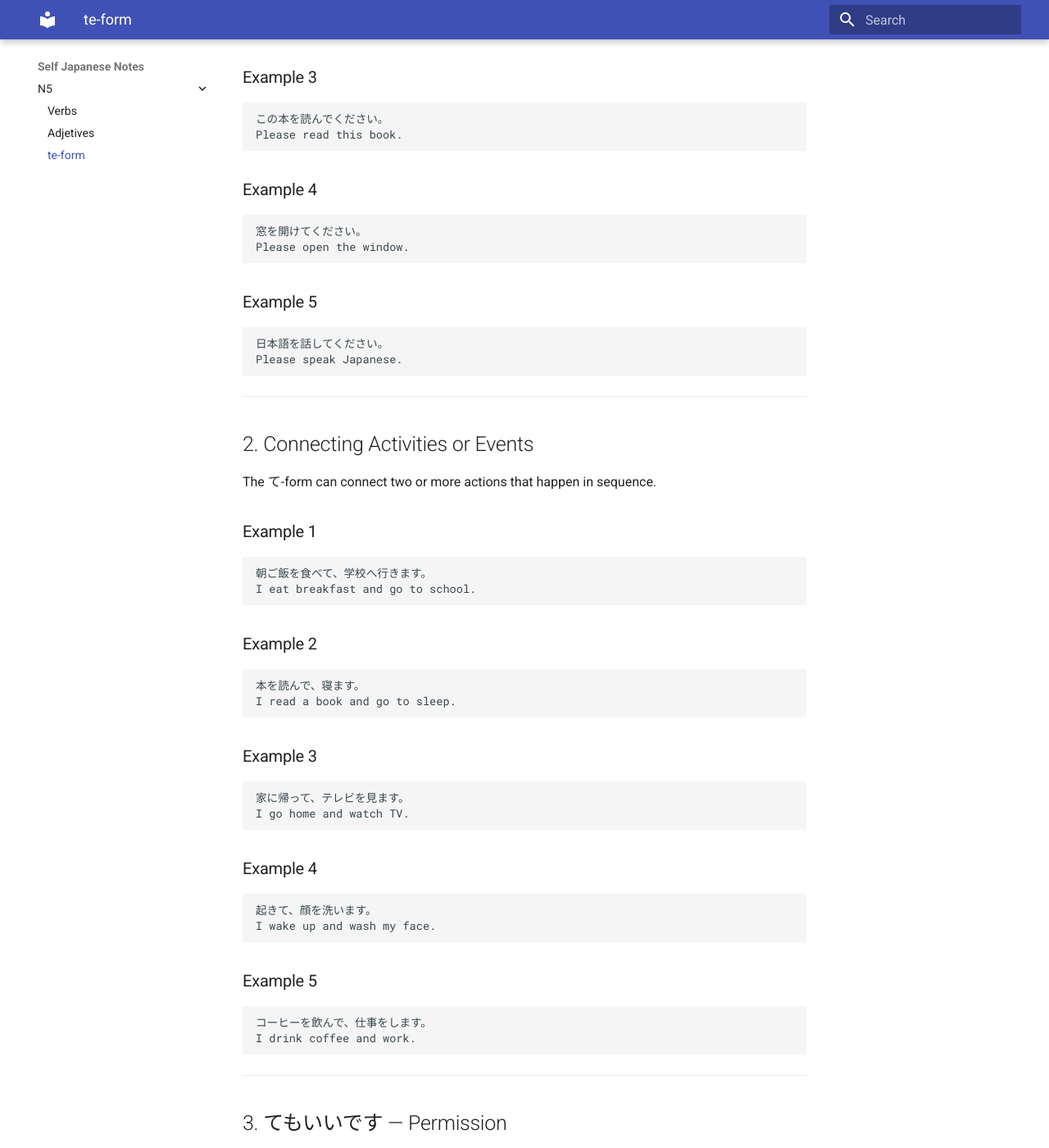
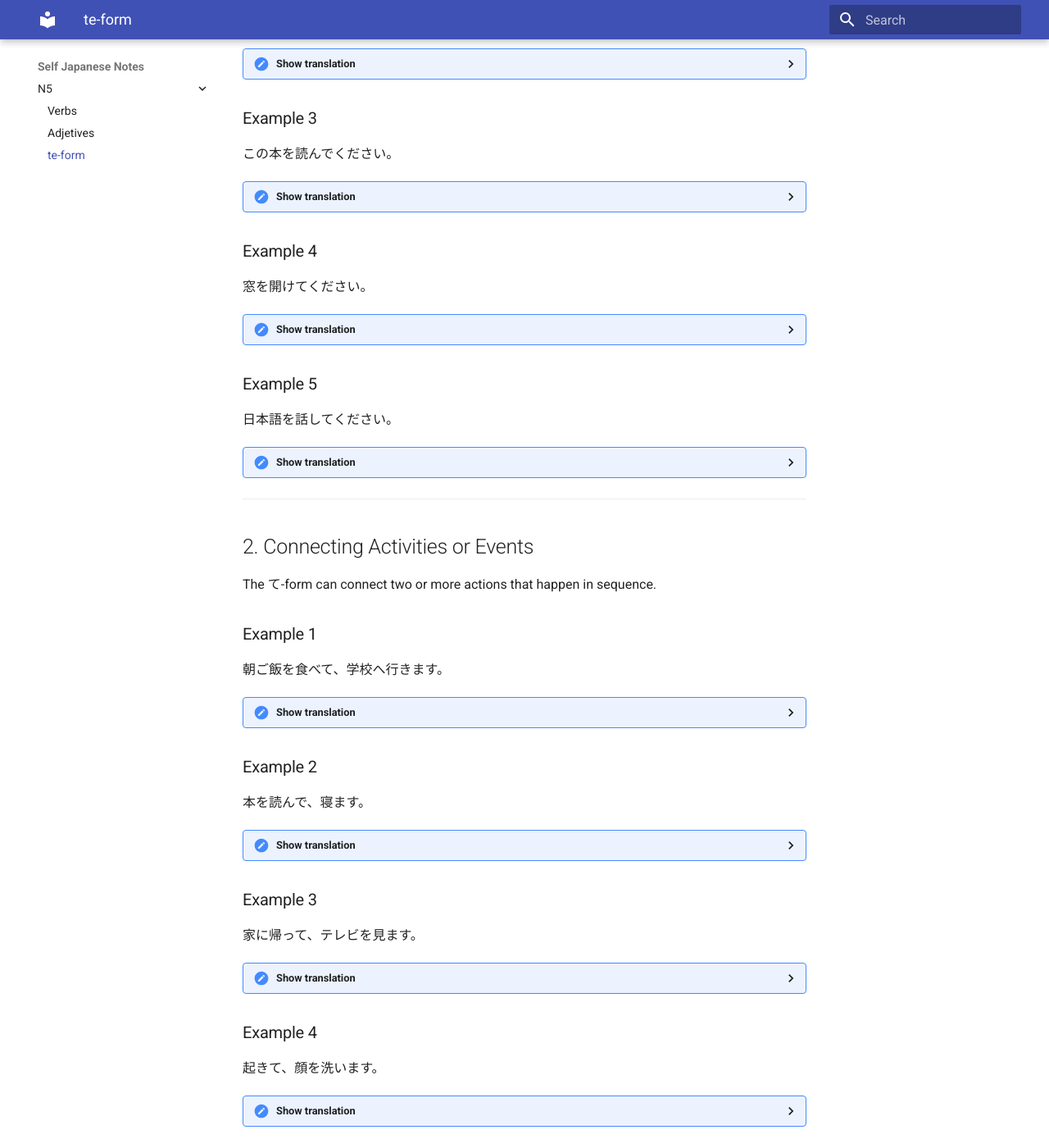
Before and after one commit to Kuellar/self-japanese-notes, an MkDocs documentation site: the page built from docs/n5/3-te-form.md, in a window 1280 px wide and 1400 px high, scrolled down 10951 px. Shown: the whole window at 82% size. Built offline with MkDocs 1.6.1 and Material for MkDocs 9.7.7, drawn with Linux system fonts in a browser that asks for light colours; some of the changed text lies outside the part shown.

Commit message:
Hide translation

````diff
--- a/docs/n5/3-te-form.md
+++ b/docs/n5/3-te-form.md
@@ -421,38 +421,58 @@ At the N5 level, the basic form `手伝いましょうか` is sufficient for off
 
 ### Example 1
 
-```text
 ここに名前を書いてください。
+
+<details>
+<summary>Show translation</summary>
+
 Please write your name here.
-```
+
+</details>
 
 ### Example 2
 
-```text
 ちょっと待ってください。
+
+<details>
+<summary>Show translation</summary>
+
 Please wait a moment.
-```
+
+</details>
 
 ### Example 3
 
-```text
 この本を読んでください。
+
+<details>
+<summary>Show translation</summary>
+
 Please read this book.
-```
+
+</details>
 
 ### Example 4
 
-```text
 窓を開けてください。
+
+<details>
+<summary>Show translation</summary>
+
 Please open the window.
-```
+
+</details>
 
 ### Example 5
 
-```text
 日本語を話してください。
+
+<details>
+<summary>Show translation</summary>
+
 Please speak Japanese.
-```
+
+</details>
 
 ---
 
@@ -462,38 +482,58 @@ The て-form can connect two or more actions that happen in sequence.
 
 ### Example 1
 
-```text
 朝ご飯を食べて、学校へ行きます。
+
+<details>
+<summary>Show translation</summary>
+
 I eat breakfast and go to school.
-```
+
+</details>
 
 ### Example 2
 
-```text
 本を読んで、寝ます。
+
+<details>
+<summary>Show translation</summary>
+
 I read a book and go to sleep.
-```
+
+</details>
 
 ### Example 3
 
-```text
 家に帰って、テレビを見ます。
+
+<details>
+<summary>Show translation</summary>
+
 I go home and watch TV.
-```
+
+</details>
 
 ### Example 4
 
-```text
 起きて、顔を洗います。
+
+<details>
+<summary>Show translation</summary>
+
 I wake up and wash my face.
-```
+
+</details>
 
 ### Example 5
 
-```text
 コーヒーを飲んで、仕事をします。
+
+<details>
+<summary>Show translation</summary>
+
 I drink coffee and work.
-```
+
+</details>
 
 ---
 
@@ -501,9 +541,7 @@ I drink coffee and work.
 
 Use:
 
-```text
-て-Form + もいいです
-```
+`て-Form + もいいです`
 
 This means:
 
@@ -513,38 +551,58 @@ This means:
 
 ### Example 1
 
-```text
 ここで写真を撮ってもいいです。
+
+<details>
+<summary>Show translation</summary>
+
 You may take pictures here.
-```
+
+</details>
 
 ### Example 2
 
-```text
 このペンを使ってもいいです。
+
+<details>
+<summary>Show translation</summary>
+
 You may use this pen.
-```
+
+</details>
 
 ### Example 3
 
-```text
 ここに座ってもいいです。
+
+<details>
+<summary>Show translation</summary>
+
 You may sit here.
-```
+
+</details>
 
 ### Example 4
 
-```text
 この本を読んでもいいです。
+
+<details>
+<summary>Show translation</summary>
+
 You may read this book.
-```
+
+</details>
 
 ### Example 5
 
-```text
 今、帰ってもいいです。
+
+<details>
+<summary>Show translation</summary>
+
 You may go home now.
-```
+
+</details>
 
 ---
 
@@ -552,9 +610,7 @@ You may go home now.
 
 Use:
 
-```text
-て-Form + はいけません
-```
+`て-Form + はいけません`
 
 This means:
 
@@ -564,38 +620,58 @@ This means:
 
 ### Example 1
 
-```text
 ここで食べてはいけません。
+
+<details>
+<summary>Show translation</summary>
+
 You must not eat here.
-```
+
+</details>
 
 ### Example 2
 
-```text
 この部屋に入ってはいけません。
+
+<details>
+<summary>Show translation</summary>
+
 You must not enter this room.
-```
+
+</details>
 
 ### Example 3
 
-```text
 ここで写真を撮ってはいけません。
+
+<details>
+<summary>Show translation</summary>
+
 You must not take pictures here.
-```
+
+</details>
 
 ### Example 4
 
-```text
 このペンを使ってはいけません。
+
+<details>
+<summary>Show translation</summary>
+
 You must not use this pen.
-```
+
+</details>
 
 ### Example 5
 
-```text
 ここで話してはいけません。
+
+<details>
+<summary>Show translation</summary>
+
 You must not talk here.
-```
+
+</details>
 
 ---
 
@@ -603,9 +679,7 @@ You must not talk here.
 
 Use:
 
-```text
-Reason + から、Result.
-```
+`Reason + から、Result.`
 
 This means:
 
@@ -613,38 +687,58 @@ This means:
 
 ### Example 1
 
-```text
 疲れたから、休みます。
+
+<details>
+<summary>Show translation</summary>
+
 Because I am tired, I will rest.
-```
+
+</details>
 
 ### Example 2
 
-```text
 お腹がすいたから、食べます。
+
+<details>
+<summary>Show translation</summary>
+
 Because I am hungry, I will eat.
-```
+
+</details>
 
 ### Example 3
 
-```text
 雨だから、家にいます。
+
+<details>
+<summary>Show translation</summary>
+
 Because it is raining, I will stay home.
-```
+
+</details>
 
 ### Example 4
 
-```text
 明日、仕事がありますから、寝ます。
+
+<details>
+<summary>Show translation</summary>
+
 Because I have work tomorrow, I will sleep.
-```
+
+</details>
 
 ### Example 5
 
-```text
 日本語を勉強したいから、本を読みます。
+
+<details>
+<summary>Show translation</summary>
+
 Because I want to study Japanese, I read a book.
-```
+
+</details>
 
 > `から` itself is not a て-form construction. It is included here because it is another basic N5 way to connect a reason with a result.
 
@@ -654,9 +748,7 @@ Because I want to study Japanese, I read a book.
 
 Use:
 
-```text
-Verb stem + ましょうか
-```
+`Verb stem + ましょうか`
 
 This means:
 
@@ -666,48 +758,68 @@ This means:
 
 ### Example 1
 
-```text
 荷物を持ちましょうか。
+
+<details>
+<summary>Show translation</summary>
+
 Shall I carry your luggage?
-```
+
+</details>
 
 ### Example 2
 
-```text
 手伝いましょうか。
+
+<details>
+<summary>Show translation</summary>
+
 Shall I help?
-```
+
+</details>
 
 ### Example 3
 
-```text
 窓を開けましょうか。
+
+<details>
+<summary>Show translation</summary>
+
 Shall I open the window?
-```
+
+</details>
 
 ### Example 4
 
-```text
 写真を撮りましょうか。
+
+<details>
+<summary>Show translation</summary>
+
 Shall I take a picture?
-```
+
+</details>
 
 ### Example 5
 
-```text
 駅まで行きましょうか。
+
+<details>
+<summary>Show translation</summary>
+
 Shall I go with you to the station?
-```
+
+</details>
 
 ---
 
 # Quick Reference
 
-| Purpose         | Pattern     | Example    |
-| --------------- | ----------- | ---------- |
-| Polite request  | て + ください    | 見てください     |
-| Connect actions | て + action  | 食べて、寝ます    |
-| Permission      | てもいいです      | 入ってもいいです   |
-| Prohibition     | てはいけません     | 入ってはいけません  |
-| Give a reason   | Reason + から | 疲れたから、休みます |
-| Offer help      | ましょうか       | 手伝いましょうか   |
+| Purpose         | Pattern           | Example          |
+|-----------------|-------------------|------------------|
+| Polite request  | て + ください     | 見てください     |
+| Connect actions | て + action        | 食べて、寝ます   |
+| Permission      | てもいいです      | 入ってもいいです |
+| Prohibition     | てはいけません    | 入ってはいけません |
+| Give a reason   | Reason + から     | 疲れたから、休みます |
+| Offer help      | ましょうか        | 手伝いましょうか |
````
